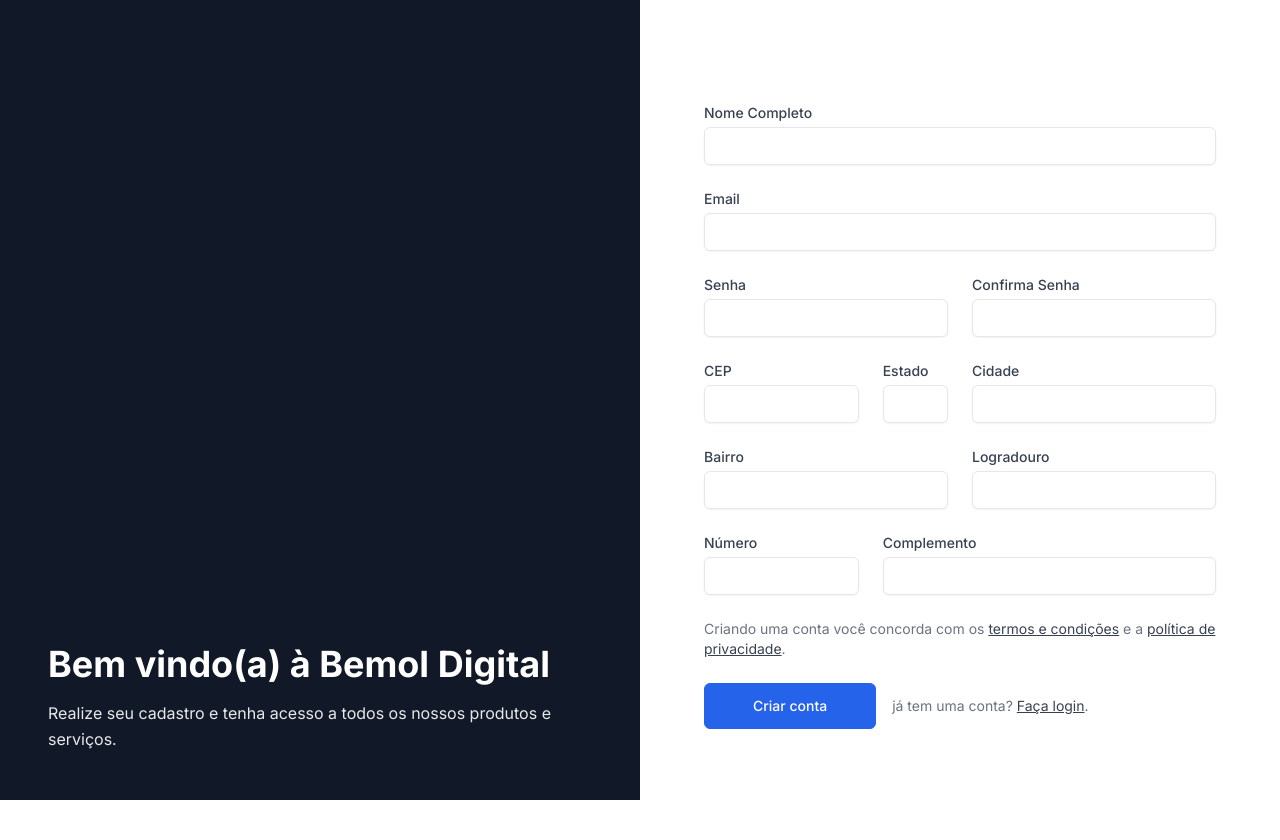
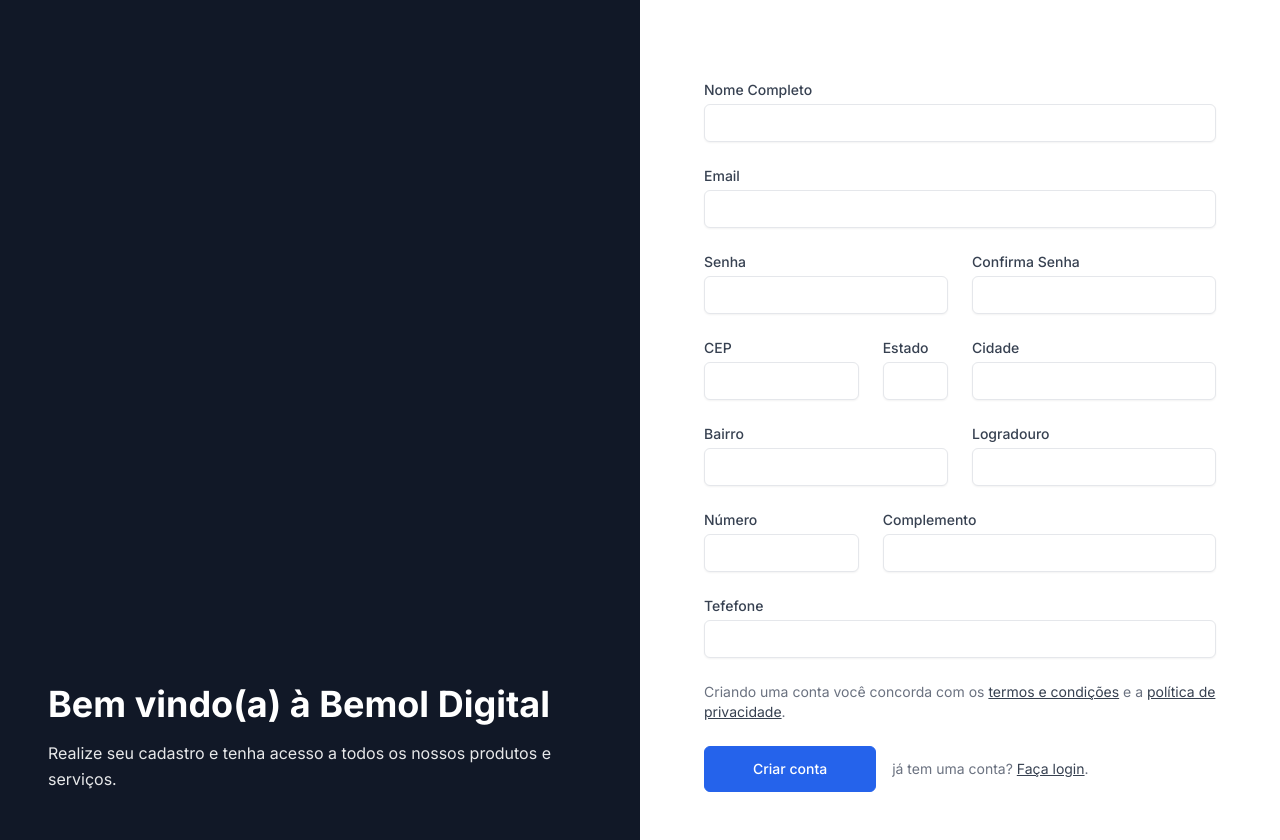
Before and after one commit to leonanm03/Omnichannel-Connect, a Next.js app in the folder frontend/: page /sign-up in a window 1280 px wide. Before the commit the page ends 800 px from the top, so only its background shows below. Built offline with nearby package versions, Linux system fonts and the light colour scheme.

Commit message:
feat: sign-up body creation

```diff
--- a/frontend/src/components/SignUpForm.tsx
+++ b/frontend/src/components/SignUpForm.tsx
@@ -1,7 +1,9 @@
 'use client'
 import { useFormik } from 'formik'
+import { useState } from 'react'
 
 export function SignUpForm() {
+    const [validCep, setValidCep] = useState(false)
     const formik = useFormik({
         initialValues: {
             name: '',
@@ -14,44 +16,54 @@
             neighborhood: '',
             street: '',
             number: '',
-            complement: ''
+            complement: '',
+            phone: ''
         },
-        onSubmit: (values) => {
-            alert(JSON.stringify(values, null, 2))
+        onSubmit: async (values) => {
+            if (!validCep) {
+                const address = await findCepOrFail(values.cep)
+                if (address.erro) return
+                completeAddress(address)
+                setValidCep(true)
+            }
+
+            if (values.password !== values.confirmPassword) {
+                alert('Senhas não conferem')
+                return
+            }
+
+            const body = {
+                name: values.name,
+                email: values.email,
+                password: values.password,
+                address: `${values.street}, ${values.number} - ${values.neighborhood}, ${values.city} - ${values.uf} - ${values.cep}`,
+                phone: values.phone
+            }
+
+            alert(JSON.stringify(body))
         }
     })
 
-    function onBlurCep(e: React.FocusEvent<HTMLInputElement>) {
+    async function onBlurCep(e: React.FocusEvent<HTMLInputElement>) {
         const { value } = e.target
+        setValidCep(false)
 
-        const cep = value?.replace(/[^0-9]/g, '')
+        const address = await findCepOrFail(value)
+        if (address.erro) {
+            return
+        } else {
+            completeAddress(address)
+            setValidCep(true)
+        }
+    }
 
-        if (cep?.length !== 8) {
-            return
-        }
-
-        fetch(`https://viacep.com.br/ws/${cep}/json/`)
-            .then((res) => res.json())
-            .then((data) => {
-                if (data.erro) {
-                    alert(`CEP ${formik.values.cep} inválido`)
-                    formik.setValues({
-                        ...formik.values,
-                        cep: ''
-                    })
-                    return
-                }
-                formik.setValues({
-                    ...formik.values,
-                    uf: data.uf,
-                    city: data.localidade,
-                    neighborhood: data.bairro,
-                    street: data.logradouro
-                })
-            })
-            .catch((error) => {
-                console.error(error)
-            })
+    function completeAddress(data: Address) {
+        formik.setFieldValue('cep', data.cep)
+        formik.setFieldValue('uf', data.uf)
+        formik.setFieldValue('city', data.localidade)
+        formik.setFieldValue('neighborhood', data.bairro)
+        formik.setFieldValue('street', data.logradouro)
+        formik.setFieldValue('complement', data.complemento)
     }
 
     return (
@@ -296,6 +308,25 @@
                                 />
                             </div>
 
+                            <div className="col-span-6 sm:col-span-6">
+                                <label
+                                    htmlFor="phone"
+                                    className="block text-sm font-medium text-gray-700 dark:text-gray-200"
+                                >
+                                    Tefefone
+                                </label>
+
+                                <input
+                                    required
+                                    type="text"
+                                    id="phone"
+                                    name="phone"
+                                    className="mt-1 w-full rounded-md border-gray-200 bg-white text-sm text-gray-700 shadow-sm dark:border-gray-700 dark:bg-gray-800 dark:text-gray-200"
+                                    onChange={formik.handleChange}
+                                    value={formik.values.phone}
+                                />
+                            </div>
+
                             <div className="col-span-6">
                                 <p className="text-sm text-gray-500 dark:text-gray-400">
                                     Criando uma conta você concorda com os{' '}
@@ -342,3 +373,39 @@
         </section>
     )
 }
+
+async function findCepOrFail(value: string): Promise<Address> {
+    const cep = value?.replace(/[^0-9]/g, '')
+
+    if (cep?.length !== 8) {
+        return { erro: true } as Address
+    }
+
+    try {
+        const res = await fetch(`https://viacep.com.br/ws/${cep}/json/`)
+        const data = (await res.json()) as Address
+        if (data.erro) {
+            alert(`CEP ${value} inválido`)
+            return data
+        }
+
+        return data
+    } catch (error) {
+        console.error(error)
+        return { erro: true } as Address
+    }
+}
+
+type Address = {
+    cep?: string
+    logradouro?: string
+    complemento?: string
+    bairro?: string
+    localidade?: string
+    uf?: string
+    ibge?: string
+    gia?: string
+    ddd?: string
+    siafi?: string
+    erro?: boolean
+}
```
